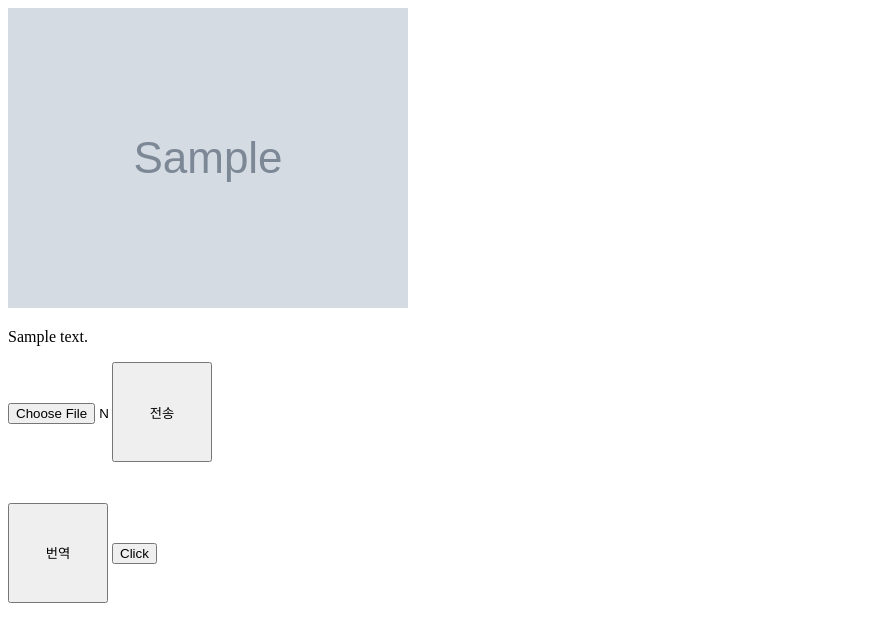
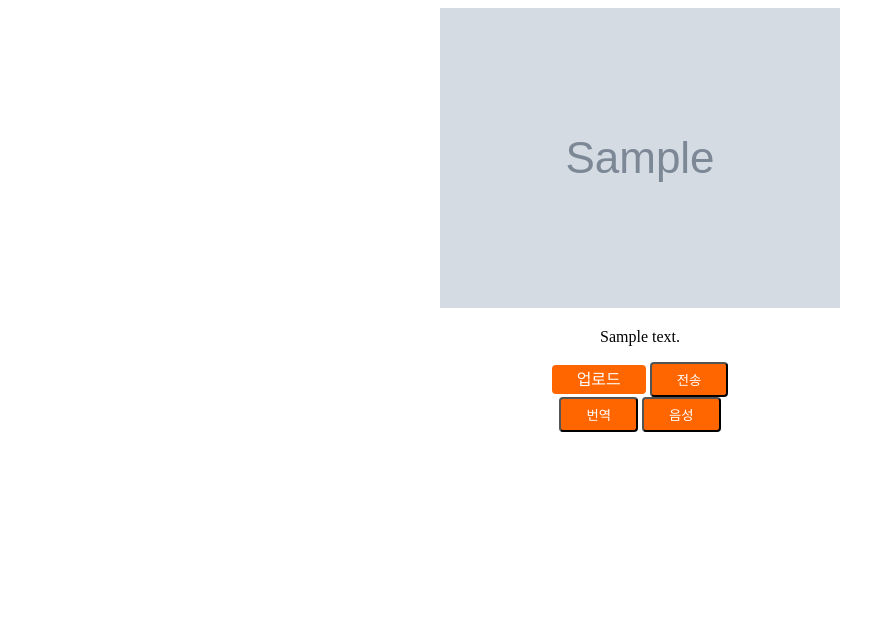
Before and after one commit to JHeaon/Python-CapstonDesign, a Django app: template Kyebraiile/templates/index.html in a window 1280 px wide. Shown: the top 642 px of the page, without its empty margins (0-895 px from the left). Run offline with Django 4.2, Linux system fonts and the light colour scheme; the template is opened without the code that fills it: most values are stand-ins (such as "Sample title", 1, 10 or a date in 2020); grey boxes marked "Sample" are stand-in pictures.

Commit message:
modify css index.html

```diff
--- a/Kyebraiile/templates/index.html
+++ b/Kyebraiile/templates/index.html
@@ -24,37 +24,43 @@
       }
     </script>
     <style>
-      input {
-        {% comment %} background: url(../search-icon.png);
-        background-repeat: no-repeat; {% endcomment %}
-        width: 100px;
-        height: 100px;
-        border: 2;
-      }
-
-      butto {
-        width: 100px;
-        height: 100px;
-        border: 2;
+      .input-file-button {
+        padding: 6px 25px;
+        background-color: #ff6600;
+        border-radius: 4px;
+        color: white;
+        cursor: pointer;
       }
     </style>
   </head>
 
-  <body>
+  <body style="text-align: center">
+    <div>
       {% for i in full_name %} {% csrf_token %}
       <img src="{{i.image}}" />
       {% endfor %} {% if answer %} {% csrf_token %}
       <p>{{answer}}</p>
       {% endif %}
+    </div>
 
+    <div style="text-align: center">
       <form
         action="{% url 'index' %}"
         method="POST"
         enctype="multipart/form-data"
       >
         {% csrf_token %}
-      <input type="file" accept="image/*" capture="camera" name="images" />
-      <input type="submit" value="전송" />
+        <label class="input-file-button" for="input-file">업로드</label>
+
+        <input
+          type="file"
+          id="input-file"
+          accept="image/*"
+          capture="camera"
+          name="images"
+          style="display: none"
+        />
+        <input type="submit" class="input-file-button" value="전송" />
       </form>
 
       <form
@@ -62,8 +68,14 @@
         method="get"
         enctype="multipart/form-data"
       >
-      <input type="submit" value="번역" />
-      <button onclick="setLang('en-US'); ttsTest();">Click</button>
+        <input type="submit" class="input-file-button" value="번역" />
+        <button
+          class="input-file-button"
+          onclick="setLang('en-US'); ttsTest();"
+        >
+          음성
+        </button>
       </form>
+    </div>
   </body>
 </html>
```
Lines whose indentation alone changed are shown as unchanged.
